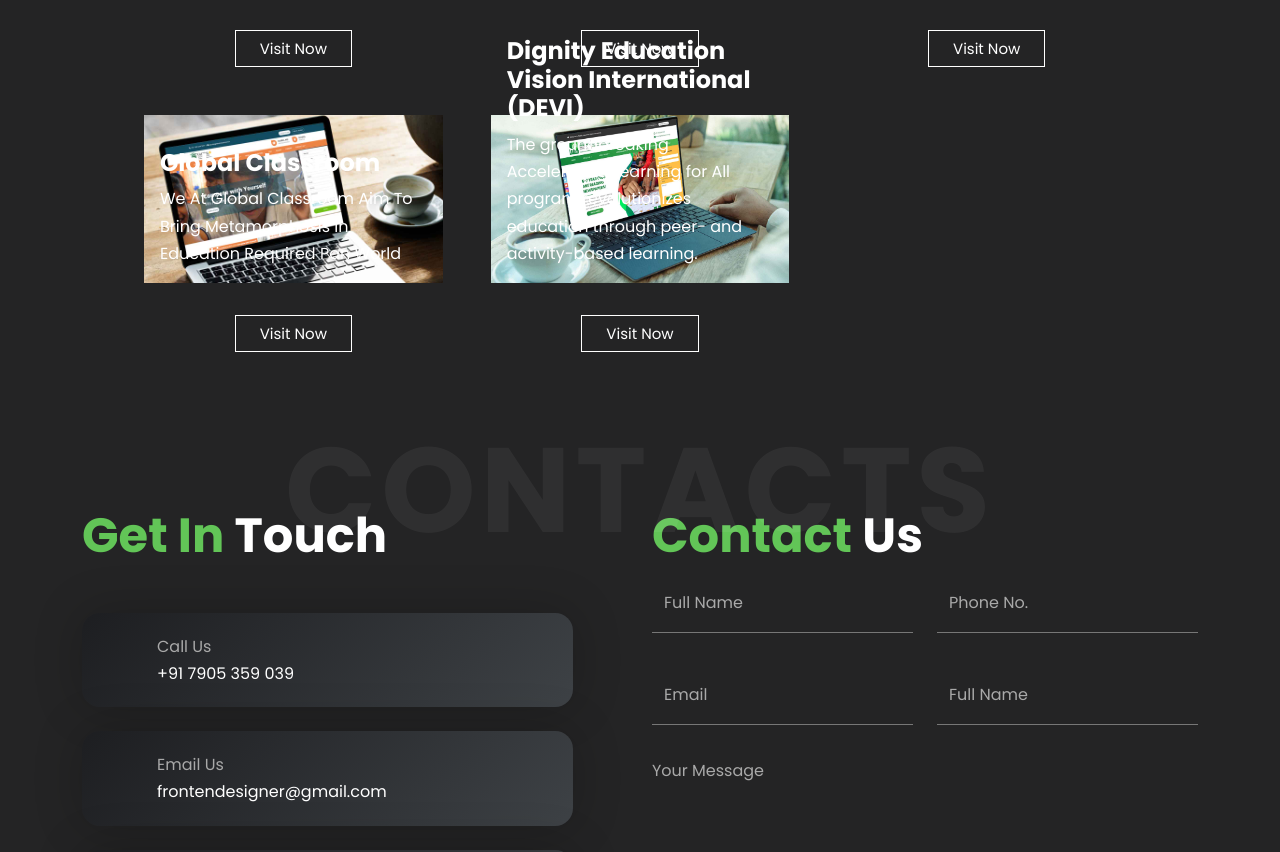
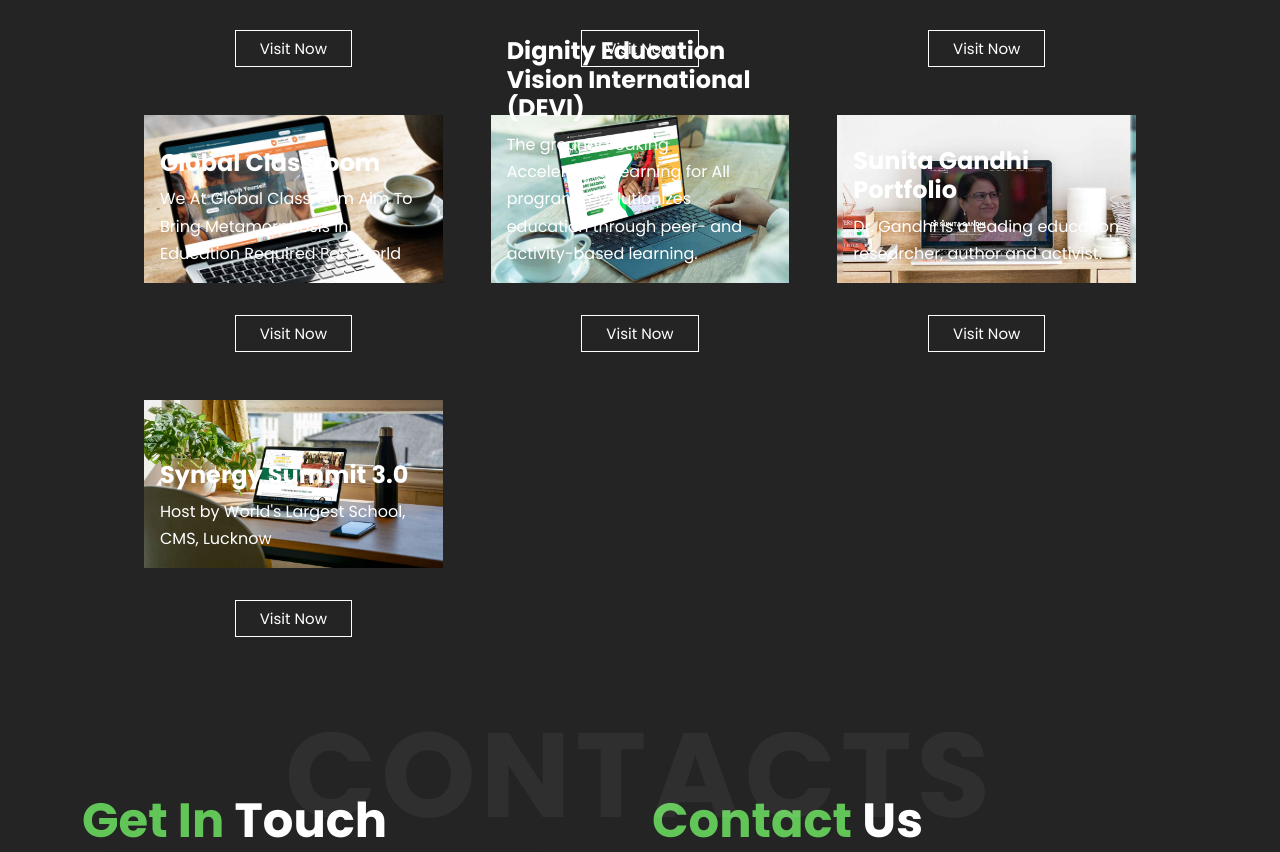
Before and after one commit to vedrockinfo/dummy, a React (Create React App) app: page / in a window 1280 px wide. Shown: the part 3619-4471 px from the top of the page. Built offline with nearby package versions, Linux system fonts and the light colour scheme.

Commit message:
portfolio updated

```diff
--- a/src/components/portfolio/Portfolio.jsx
+++ b/src/components/portfolio/Portfolio.jsx
@@ -4,7 +4,7 @@
 import GoodX from "../../assets/10xgood.jpg";
 import Aspyra from "../../assets/aspyra.jpg";
 import DTW from "../../assets/day-trading-wars.jpg";
-import Devi from "../../assets/devi-sansthan.jpg";
+import literate from "../../assets/synnergy-summit3-0.jpg";
 import jtl from "../../assets/jtl.jpg";
 import LeaderConclave from "../../assets/leaderconclave.jpg";
 import palmax from "../../assets/palmax.jpg";
@@ -18,6 +18,7 @@
 import Sky from "../../assets/skyhigh-01.jpg";
 import Global from "../../assets/global.jpg"
 import DeviStatic from "../../assets/devi-static-01.jpg"
+import sunita from "../../assets/sunta-01.jpg"
 
 
 const MyTabsComponent = () => {
@@ -111,7 +112,7 @@
                     </div>
                   </div>
                   <div className="explore">
-                    <a href="https://www.dignityeducation.org/synergysummit/" target="_blank" rel="noopener noreferrer" className='btn-two'>visit now</a>
+                    <a href="https://dignityeducation.org/synergysummit/" target="_blank" rel="noopener noreferrer" className='btn-two'>visit now</a>
                   </div>
                 </div>
                 <div className="projectGrid__Items">
@@ -167,7 +168,35 @@
                     </div>
                   </div>
                   <div className="explore">
-                    <a href="https://dignityeducation.org/devi" target="_blank" rel="noopener noreferrer" className='btn-two'>visit now</a>
+                    <a href="https://dignityeducation.org/" target="_blank" rel="noopener noreferrer" className='btn-two'>visit now</a>
+                  </div>
+                </div>
+                <div className="projectGrid__Items">
+                  <div className="projectGrid__Projects">
+                    <div className="ss">
+                      <img src={sunita} alt="" className="img-fluid" loading="lazy" />
+                    </div>
+                    <div className="highlights">
+                      <h2 className="tertiaryHeading">Sunita Gandhi Portfolio</h2>
+                      <p>Dr. Gandhi is a leading education researcher, author and activist.</p>
+                    </div>
+                  </div>
+                  <div className="explore">
+                    <a href="https://sunitagandhi.org/" target="_blank" rel="noopener noreferrer" className='btn-two'>visit now</a>
+                  </div>
+                </div>
+                <div className="projectGrid__Items">
+                  <div className="projectGrid__Projects">
+                    <div className="ss">
+                      <img src={literate} alt="" className="img-fluid" loading="lazy" />
+                    </div>
+                    <div className="highlights">
+                      <h2 className="tertiaryHeading">Synergy Summit 3.0</h2>
+                      <p>Host by World's Largest School, CMS, Lucknow</p>
+                    </div>
+                  </div>
+                  <div className="explore">
+                    <a href="https://dignityeducation.org/synergysummit3.0/" target="_blank" rel="noopener noreferrer" className='btn-two'>visit now</a>
                   </div>
                 </div>
               </div>
@@ -188,20 +217,6 @@
                   </div>
                   <div className="explore">
                     <a href="https://aspyra.com/" target="_blank" rel="noopener noreferrer" className='btn-two'>visit now</a>
-                  </div>
-                </div>
-                <div className="projectGrid__Items">
-                  <div className="projectGrid__Projects">
-                    <div className="ss">
-                      <img src={Devi} alt="" className="img-fluid" loading="lazy" />
-                    </div>
-                    <div className="highlights">
-                      <h2 className="tertiaryHeading">Devi Sansthan</h2>
-                      <p>ALfA unlocks the power of paired learning, fun activities, and a known-to-unknown pedagogy.</p>
-                    </div>
-                  </div>
-                  <div className="explore">
-                    <a href="https://disruptiveliteracy.com/" target="_blank" rel="noopener noreferrer" className='btn-two'>visit now</a>
                   </div>
                 </div>
                 <div className="projectGrid__Items">
```
Also changed, not shown: src/assets/sunta-01.jpg (added), src/assets/synnergy-summit3-0.jpg (added).
